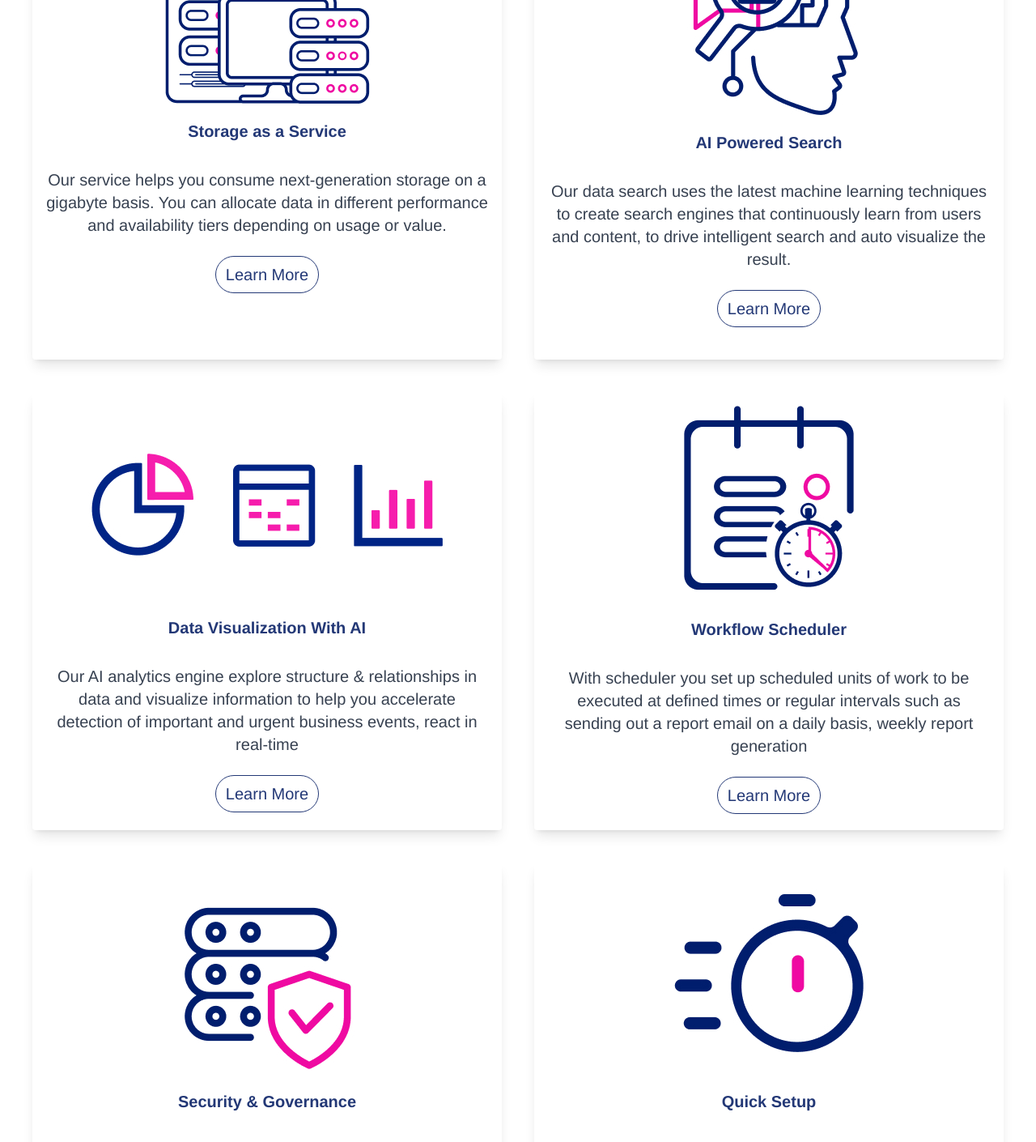
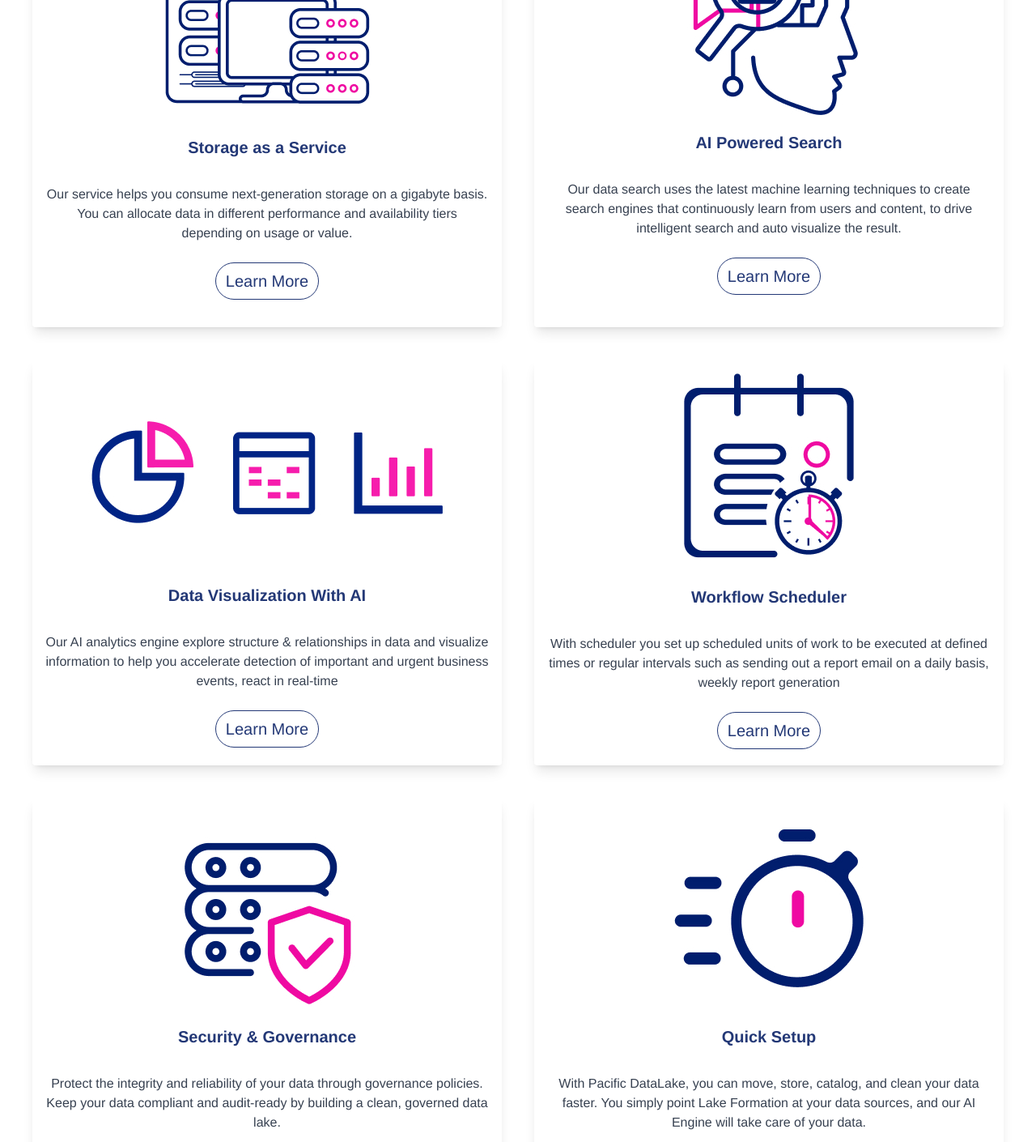
Before and after one commit to devangg37/my-vue-app, a Vue app: page / in a window 1280 px wide. Shown: the part 660-2070 px from the top of the page at 81% size. Built offline with nearby package versions, Linux system fonts and the light colour scheme.

Commit message:
Final Commit

```diff
--- a/src/components/Card2.vue
+++ b/src/components/Card2.vue
@@ -1,5 +1,5 @@
 <template>
-    <div class="md:px-10 flex flex-col items-center bg-slate-200 md:py-5 py-2">
+    <div class="md:px-10 flex flex-col items-center bg-slate-200 py-5">
         <div class="text-blue-900 text-2xl font-bold md:text-3xl">
             Latest Article
         </div>
@@ -10,10 +10,10 @@
     <div class="px-10 flex md:flex-row flex-col bg-slate-200 md:py-5 py-2">
         <!--Card 1-->
         <div class="rounded overflow-hidden shadow-lg hover:shadow-2xl pb-15">
-                <div class="min-h-[40%]"><img class ="mx-auto" src="../assets/img-card-7.jpg" alt="Mountain"></div>
-                <div class="min-h-[60%] flex flex-col justify-evenly px-4 py-5">
+                <div class="min-h-[50%]"><img class ="mx-auto" src="../assets/img-card-7.jpg" alt="Mountain"></div>
+                <div class="min-h-[50%] flex flex-col justify-evenly px-4 py-5">
                     <div class="font-bold mb-2 text-blue-900 md:text-xl text-xm">Using artificial intelligence to engineer materials </div>
-                    <div class="text-gray-700 text-base md:text-xl text-xs">
+                    <div class="text-gray-700 text-base hidden md:block">
                         Artificial intelligence powers many of the technologies and services underpinning Uber’s platform, allowing engineering and data science teams to make informed decisions that help improve user experiences for products across our lines of business.
                     </div>
                     <div class="text-pink-500">
@@ -26,7 +26,7 @@
                 <div class="min-h-[40%]"><img class ="mx-auto" src="../assets/img-card-8.jpg" alt="Mountain"></div>
                 <div class="min-h-[60%] flex flex-col justify-evenly px-4 py-5">
                 <div class="font-bold md:text-xl mb-2 text-blue-900 text-xm">AI Powered Search</div>
-                <div class="text-gray-700 text-base md:text-xl text-xs">
+                <div class="text-gray-700 text-base hidden md:block">
                    Artificial intelligence powers many of the technologies and services underpinning Uber’s platform, allowing engineering and data science teams to make informed decisions that help improve user experiences for products across our lines of business.
                 </div>
                 <div class="text-pink-500">
@@ -40,7 +40,7 @@
                 <div class="min-h-[40%] mx-auto"><img class ="mx-auto" src="../assets/img-card-9.jpg" alt="Mountain"></div>
                 <div class="min-h-[60%] flex flex-col justify-evenly px-4 py-5">
                 <div class="font-bold md:text-xl mb-2 text-blue-900 text-xm">Data Visualization With AI</div>
-                <div class="text-gray-700 text-base md:text-xl text-xs">
+                <div class="text-gray-700 text-base hidden md:block">
                     Artificial intelligence powers many of the technologies and services underpinning Uber’s platform, allowing engineering and data science teams to make informed decisions that help improve user experiences for products across our lines of business.
                 </div>
                 <div class="text-pink-500">
--- a/src/components/Cards.vue
+++ b/src/components/Cards.vue
@@ -3,9 +3,9 @@
         <!--Card 1-->
         <div class="rounded overflow-hidden shadow-lg hover:shadow-2xl pb-5">
                 <div class="min-h-[40%]"><img class ="mx-auto md:scale-100 scale-75" src="../assets/img-card-1.jpg" alt="Mountain"></div>
-                <div class="min-h-[60%] flex flex-col items-center space-y-6 py-5">
+                <div class="min-h-[60%] flex flex-col items-center space-y-6 md:pt-10 pt-5">
                 <div class="font-bold md:text-xl mb-2 text-blue-900 text-xm">Storage as a Service</div>
-                <div class="text-gray-700 text-base px-4 text-center md:text-xl text-xs hidden md:block">
+                <div class="text-gray-700 text-base px-4 text-center hidden md:block">
                     Our service helps you consume next-generation storage on a gigabyte basis. You can allocate data in different performance and availability tiers depending on usage or value.
                 </div>
                 <div>
@@ -18,7 +18,7 @@
                 <div class="min-h-[40%]"><img class ="mx-auto md:scale-100 scale-75" src="../assets/img-card-2.jpg" alt="Mountain"></div>
                 <div class="min-h-[60%] flex flex-col items-center space-y-6 py-5">
                 <div class="font-bold md:text-xl mb-2 text-blue-900 text-xm">AI Powered Search</div>
-                <div class="text-gray-700 text-base px-4 text-center md:text-xl text-xs hidden md:block">
+                <div class="text-gray-700 text-base px-4 text-center hidden md:block">
                     Our data search uses the latest machine learning techniques to create search engines that continuously learn from users and content, to drive intelligent search and auto visualize the result.
                 </div>
                 <div>
@@ -32,7 +32,7 @@
                 <div class="min-h-[40%] mx-auto"><img class ="mx-auto md:scale-100 scale-75" src="../assets/img-card-3.jpg" alt="Mountain"></div>
                 <div class="min-h-[60%] flex flex-col items-center space-y-6">
                 <div class="font-bold md:text-xl mb-2 text-blue-900 text-xm">Data Visualization With AI</div>
-                <div class="text-gray-700 text-base px-4 text-center md:text-xl text-xs hidden md:block">
+                <div class="text-gray-700 text-base px-4 text-center hidden md:block">
                     Our AI analytics engine explore structure & relationships in data and visualize information to  help you accelerate detection of important and urgent business events, react in real-time
                 </div>
                 <div>
@@ -46,7 +46,7 @@
                 <div class="min-h-[40%] mx-auto"><img class ="mx-auto md:scale-100 scale-75" src="../assets/img-card-4.jpg" alt="Mountain"></div>
                 <div class="min-h-[60%] flex flex-col items-center space-y-6">
                 <div class="font-bold md:text-xl mb-2 text-blue-900 text-xm">Workflow Scheduler</div>
-                <div class="text-gray-700 text-base px-4 text-center md:text-xl text-xs hidden md:block">
+                <div class="text-gray-700 text-base px-4 text-center hidden md:block">
                     With scheduler you set up scheduled units of work to be executed at defined times or regular intervals such as sending out a report email on a daily basis, weekly report generation
                 </div>
                 <div>
@@ -60,7 +60,7 @@
                 <div class="min-h-[40%] mx-auto"><img class ="mx-auto md:scale-100 scale-75" src="../assets/img-card-5.jpg" alt="Mountain"></div>
                 <div class="min-h-[60%] flex flex-col items-center space-y-6">
                 <div class="font-bold md:text-xl mb-2 text-blue-900 text-xm">Security & Governance</div>
-                <div class="text-gray-700 text-base px-4 text-center md:text-xl text-xs hidden md:block">
+                <div class="text-gray-700 text-base px-4 text-center hidden md:block">
                     Protect the integrity and reliability of your data through governance policies. Keep your data compliant and audit-ready by building a clean, governed data lake.
                 </div>
                 <div>
@@ -74,7 +74,7 @@
                 <div class="min-h-[40%] mx-auto"><img class ="mx-auto md:scale-100 scale-75" src="../assets/img-card-6.jpg" alt="Mountain"></div>
                 <div class="min-h-[60%] flex flex-col items-center space-y-6">
                 <div class="font-bold md:text-xl mb-2 text-blue-900 text-xm">Quick Setup</div>
-                <div class="text-gray-700 text-base px-4 text-center md:text-xl text-xs hidden md:block">
+                <div class="text-gray-700 text-base px-4 text-center hidden md:block">
                     With Pacific DataLake, you can move, store, catalog, and clean your data faster. You simply point Lake Formation at your data sources, and our AI Engine will take care of your data.
                 </div>
                 <div>
--- a/src/components/Carousel.vue
+++ b/src/components/Carousel.vue
@@ -12,12 +12,20 @@ export default {
 
 
 <template>
+<div class="flex flex-col items-center md:py-5 py-2">
+        <div class="text-blue-900 text-2xl font-bold md:text-3xl">
+            Success Stories
+        </div>
+        <div class="flex flex-col text-center md:px-10 px-5 text-xs md:text-xl py-3">
+            <p class="break-words">Lorem ipsum dolor sit amet, consectetuer adipiscing elit. Aenean commodo ligula eget dolor. Aenean massa. Cum sociis natoque penatibus et magnis dis parturient montes, nascetur ridiculus </p>
+        </div>
+</div>
 <!-- <div class="md:flex md:justify-around"> -->
-<div class="relative px-10 h-96 pt-5 w-auto" data-carousel="slide">
+<div class="relative px-10 h-96 pt-5 w-auto flex flex-col items-center" data-carousel="slide">
     <!-- Carousel wrapper -->
-    <div class="overflow-hidden relative h-80 w-full rounded-lg flex justify-center">
+    <div class="overflow-hidden relative h-80 w-full md:w-1/4 rounded-lg">
          <!-- Item 1 -->
-        <div class="duration-900 ease-linear h-80 md:w-1/4 w-auto shadow-lg" data-carousel-item="active block">
+        <div class="duration-900 ease-linear h-80 shadow-lg" data-carousel-item="active block">
             <div class="min-h-[40%]">
                 <img src="../assets/walmart.jpg" class="mx-auto" />
             </div>
@@ -28,7 +36,7 @@ export default {
             </div>
         </div>
         <!-- Item 2 -->
-        <div class="duration-900 ease-linear h-80 md:w-1/4 w-auto shadow-lg" data-carousel-item>
+        <div class="duration-900 ease-linear h-80 shadow-lg" data-carousel-item>
             <div class="min-h-[40%]">
                 <img src="../assets/NASA.jpg" class="mx-auto" />
             </div>
@@ -39,7 +47,7 @@ export default {
             </div>
         </div>
         <!-- Item 3 -->
-        <div class="duration-900 ease-linear h-80 md:w-1/4 w-auto shadow-lg" data-carousel-item>
+        <div class="duration-900 ease-linear h-80 shadow-lg" data-carousel-item>
             <div class="min-h-[40%]">
                 <img src="../assets/cocacola.jpg" class="mx-auto" />
             </div>
@@ -50,7 +58,7 @@ export default {
             </div>
         </div>
 
-        <div class="duration-900 ease-linear h-80 md:w-1/4 w-auto shadow-lg" data-carousel-item>
+        <div class="duration-900 ease-linear h-80 shadow-lg" data-carousel-item>
             <div class="min-h-[40%]">
                 <img src="../assets/pg.jpg" class="mx-auto" />
             </div>
@@ -61,7 +69,7 @@ export default {
             </div>
         </div>
 
-        <div class="duration-900 ease-linear h-80 md:w-1/4 w-auto shadow-lg" data-carousel-item>
+        <div class="duration-900 ease-linear h-80 shadow-lg" data-carousel-item>
             <div class="min-h-[40%]">
                 <img src="../assets/bmw.jpg" class="mx-auto" />
             </div>
```
